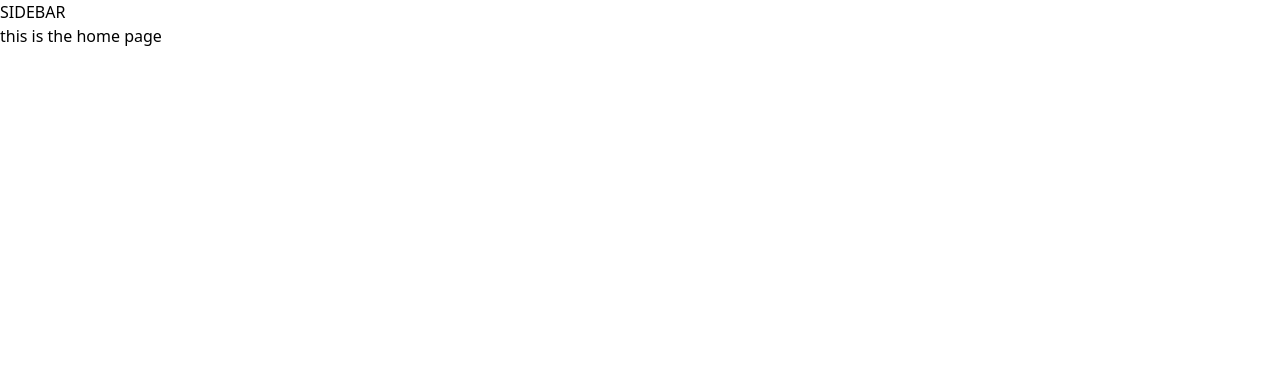
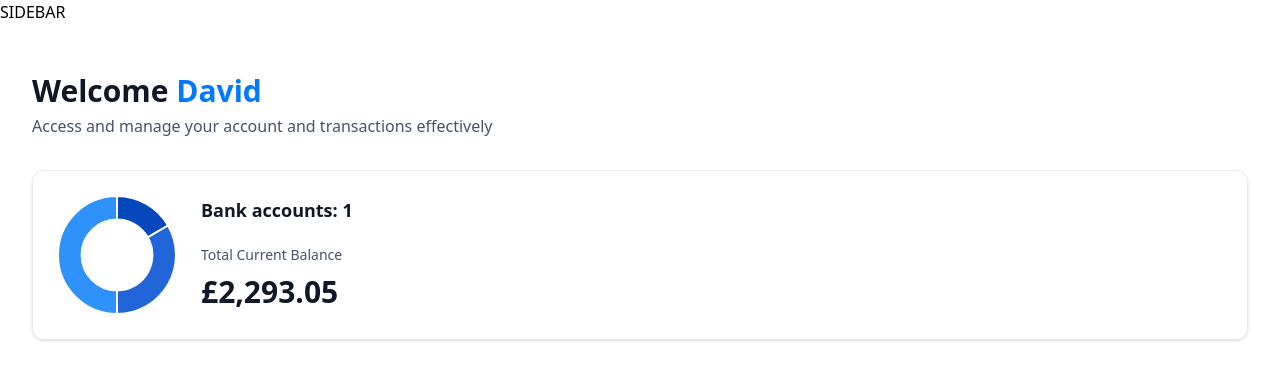
Before and after one commit to DLee1993/easypay_banking_platform, a Next.js app: page / in a window 1280 px wide. Shown: the top 380 px of the page. Built offline with nearby package versions, Linux system fonts and the light colour scheme.

Commit message:
added all components and content to root page

```diff
--- a/app/(root)/page.tsx
+++ b/app/(root)/page.tsx
@@ -1,5 +1,22 @@
+import HeaderBox from "@/components/HeaderBox";
+import TotalBalanceBox from "@/components/TotalBalanceBox";
+
 export default function Home() {
-  return (
-    <div>this is the home page</div>
-  )
+    const loggedIn = { firstname: "David" };
+
+    return (
+        <section className="home">
+            <section className="home-content">
+                <header className="home-header">
+                    <HeaderBox
+                        type="greeting"
+                        user={loggedIn?.firstname || "Guest"}
+                        title="Welcome"
+                        subtext="Access and manage your account and transactions effectively"
+                    />
+                    <TotalBalanceBox accounts={[]} totalBanks={1} totalCurrentBalance={2475.52} />
+                </header>
+            </section>
+        </section>
+    );
 }
```
